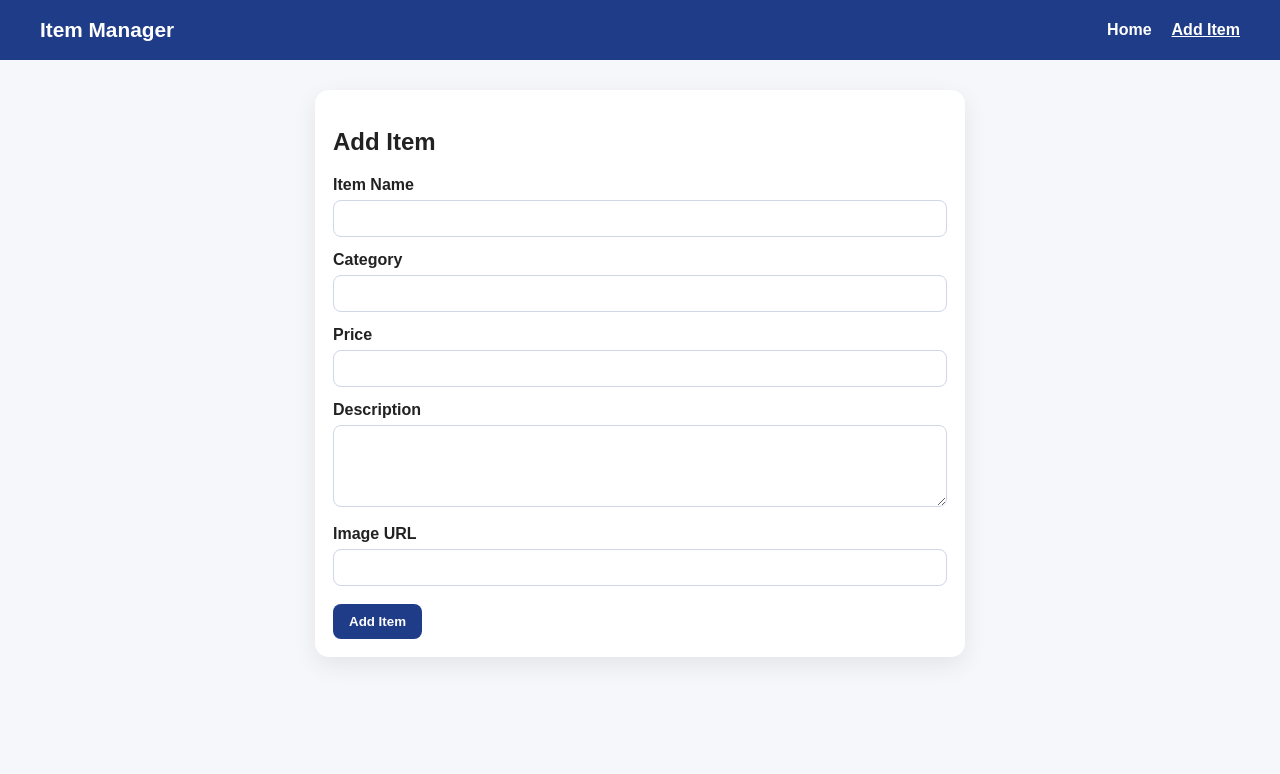
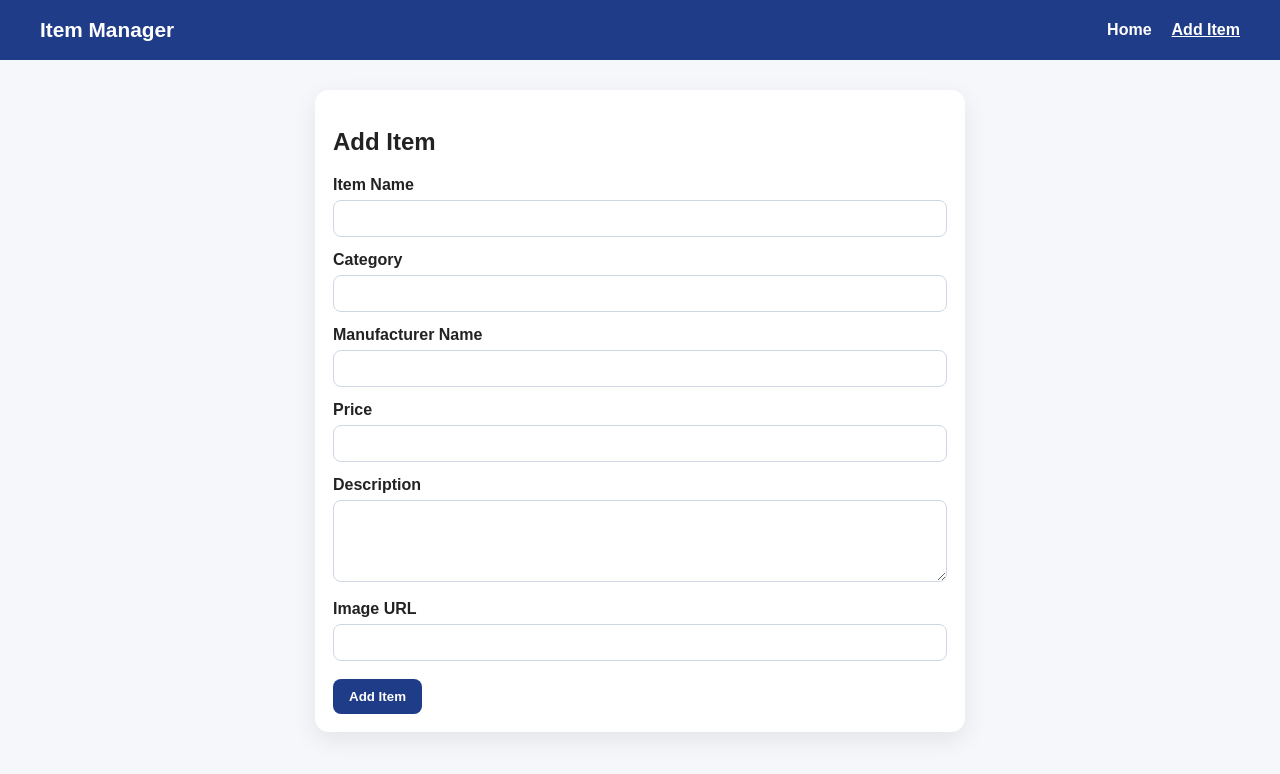
Before and after one commit to it24102843/item-manager-Test-, a React (Vite) app in the folder frontend/: page /add-item in a window 1280 px wide. Shown: the top 774 px of the page. Built offline with nearby package versions, Linux system fonts and the light colour scheme; no server answers.

Commit message:
update js file

```diff
--- a/frontend/src/components/ItemCard.jsx
+++ b/frontend/src/components/ItemCard.jsx
@@ -10,6 +10,7 @@ function ItemCard({ item, onDelete }) {
       />
       <h3>{item.name}</h3>
       <p><strong>Category:</strong> {item.category}</p>
+      <p><strong>Manufacturer Name:</strong> {item["Manufacturer Name"]}</p>
       <p><strong>Price:</strong> ${item.price}</p>
       <p>{item.description}</p>
 
--- a/frontend/src/components/ItemForm.jsx
+++ b/frontend/src/components/ItemForm.jsx
@@ -5,6 +5,7 @@ function ItemForm({ initialValues, onSubmit, submitText }) {
     initialValues || {
       name: "",
       category: "",
+      "Manufacturer Name": "",
       price: "",
       description: "",
       imageUrl: "",
@@ -34,6 +35,9 @@ function ItemForm({ initialValues, onSubmit, submitText }) {
       <label>Category</label>
       <input name="category" value={formData.category} onChange={handleChange} required />
 
+      <label>Manufacturer Name</label>
+      <input name="Manufacturer Name" value={formData["Manufacturer Name"]} onChange={handleChange} required />
+
       <label>Price</label>
       <input
         type="number"
```
Also changed, not shown: 1 other file (tests, documents, lock files or other folders).
